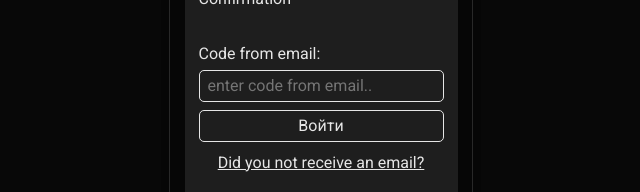
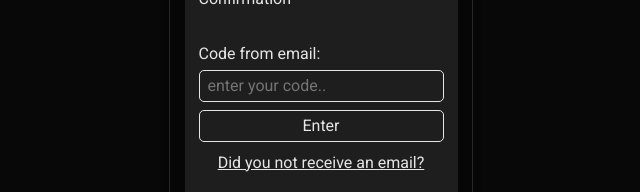
Before and after one commit to aleksey-verin/chat-app, a React (Vite) app: page / in a window 1280 px wide. Both pictures are taken after a click on the link "already have the code?". Shown: the part 287-479 px from the top of the page, without its empty margins (319-959 px from the left). Built offline with nearby package versions, Linux system fonts and the light colour scheme.

Commit message:
refactor: styles

```diff
--- a/src/App.tsx
+++ b/src/App.tsx
@@ -6,7 +6,6 @@ import Login from './components/Login';
 import Main from './components/Main';
 import { selectorUserAuthenticationSlice } from './store/reducers/userAuthenticationSlice';
 import { useEffect } from 'react';
-import { useDispatch } from 'react-redux';
 import { getMessages } from './store/reducers/messagesSlice';
 import { useAppDispatch } from './store/store';
 // import { websocketConnect } from './utils/websocket';
@@ -17,12 +16,12 @@ function App() {
   const dispatch = useAppDispatch();
   const { isAuth, userToken } = useSelector(selectorUserAuthenticationSlice);
 
-  // const socket = new WebSocket(`${url}${userToken}`);
+  // const socket = new WebSocket(`${url}${userToken}`); // слетает deploy
 
   useEffect(() => {
     if (isAuth && userToken) {
       dispatch(getMessages(userToken));
-      // socket.onopen = () => {
+      // socket.onopen = () => { // слетает deploy
       //   console.log('Connected');
       // };
       // websocketConnect(userToken);
--- a/src/components/Login.tsx
+++ b/src/components/Login.tsx
@@ -114,10 +114,10 @@ const Login = () => {
                 value={inputCodeValue}
                 className="content-input"
                 type="text"
-                placeholder="enter code from email.."
+                placeholder="enter your code.."
               />
               <button disabled={isLoadingCode} className="content-btn" type="submit">
-                Войти
+                Enter
               </button>
               <a onClick={handleEmailLink} className="link-code">
                 Did you not receive an email?
```
